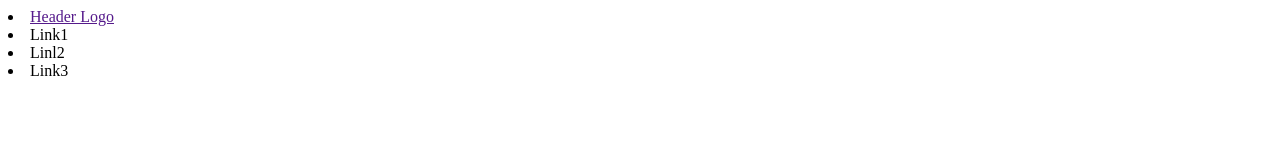
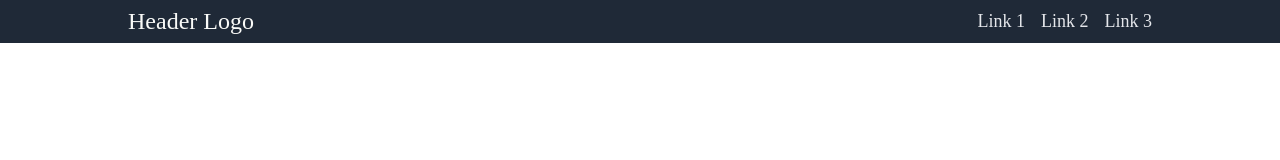
Before and after one commit to jason89521/odin-landing-page, a plain HTML site: page index.html in a window 1280 px wide. Drawn offline with Linux system fonts and the light colour scheme.

Commit message:
header complete

```diff
--- a/index.html
+++ b/index.html
@@ -6,14 +6,15 @@
     <meta http-equiv="X-UA-Compatible" content="IE=edge">
     <meta name="viewport" content="width=device-width, initial-scale=1.0">
     <title>Xuan's Landing Page</title>
+    <link rel="stylesheet" href="./style.css">
 </head>
 
 <body>
     <div class="header">
-        <li><a href="">Header Logo</a></li>
-        <li><a href=""></a>Link1</li>
-        <li><a href=""></a>Linl2</li>
-        <li><a href=""></a>Link3</li>
+        <a href="">Header Logo</a>
+        <a href="">Link 1</a>
+        <a href="">Link 2</a>
+        <a href="">Link 3</a>
     </div>
 
     <div class="web-title">
--- /dev/null
+++ b/style.css
@@ -0,0 +1,29 @@
+body{
+    display: flex;
+    flex-direction: column;
+    padding: 0;
+    margin: 0;
+}
+
+a{
+    text-decoration: none;
+}
+
+.header{
+    display: flex;
+    align-items: center;
+    gap: 16px;
+    padding: 8px 128px;
+    background-color: #1F2937;
+}
+
+.header a{
+    font-size: 18px;
+    color: #E5E7EB;
+}
+
+.header a:first-child{
+    flex:1;
+    font-size: 24px;
+    color: #F9FAF8;
+}
```
